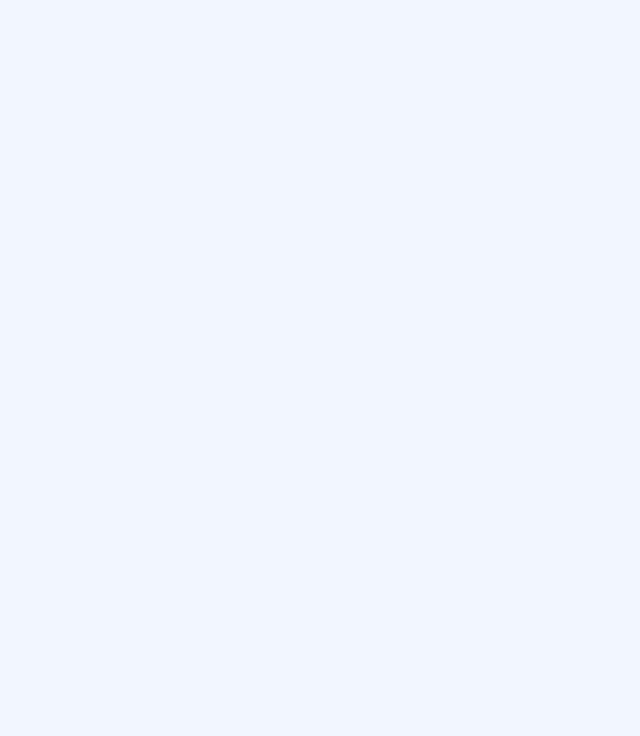
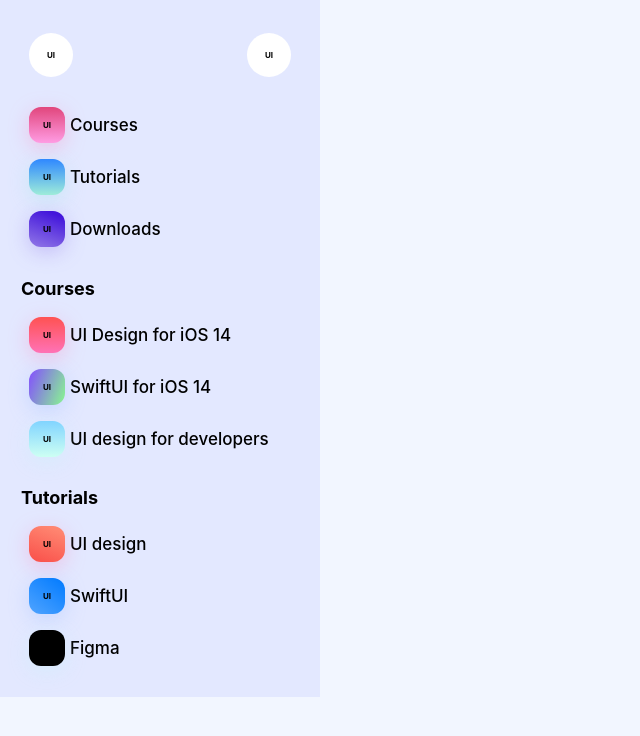
Before and after one commit to austinogiza/collaboration-with-ife, a React (Create React App) app: page / in a window 1280 px wide. Shown: the top 736 px of the page, without its empty margins (0-640 px from the left). Built offline with nearby package versions, Linux system fonts and the light colour scheme.

Commit message:
sideBar first commit -ifechi

```diff
--- a/package.json
+++ b/package.json
@@ -9,6 +9,7 @@
     "axios": "^0.21.1",
     "react": "^17.0.1",
     "react-dom": "^17.0.1",
+    "react-icons": "^4.2.0",
     "react-router-dom": "^5.2.0",
     "react-scripts": "4.0.3",
     "react-spinner-material": "^1.3.1",
--- a/src/App.js
+++ b/src/App.js
@@ -2,7 +2,7 @@
 import './App.css';
 import Layout from './container/Layout';
 import Home from './pages/Home';
-import ScrollTop from './components/ScrollTop'
+import ScrollTop from './components/ScrollTop';
 
 function App() {
   return (
@@ -16,7 +16,9 @@
 <Route path="/" exact component={Home}/>
 
 </Switch>
+
 </Layout>
+
 </Router>
    </>
   );
--- a/src/components/Sidebar.js
+++ b/src/components/Sidebar.js
@@ -1,11 +1,245 @@
-import React from 'react'
+import React from 'react';
+import styled,{ css } from 'styled-components';
+import { Link } from 'react-router-dom';
+import {FaFigma, DiSwift} from 'react-icons/fa';
+
 
 const Sidebar = () => {
   return (
-    <div>
+    <Nav>
+      <Rect>
+          <Link>
+            <Icon circle>UI</Icon>
+          </Link>
 
-    </div>
+          <Link>
+            <Icon circle>UI</Icon>
+         </Link>
+      </Rect>
+      <Card>
+        {/* <Tile>
+          <Link className='tile'>
+            <Icon pink1>UI</Icon>
+            Courses
+          </Link>
+        </Tile>
+        <Tile>
+          <Link className='tile'>
+            <Icon blue1>UI</Icon>
+            Tutorials
+          </Link>
+        </Tile>
+        <Tile>
+          <Link className='tile'>
+            <Icon purple>UI</Icon>
+            Downloads
+          </Link>
+        </Tile> */}
+        {renderHeaders()}
+      </Card>
+      <Card id='courses'>
+        <header>Courses</header>
+        {renderSection('Courses')}
+      </Card>
+      <Card id='tutorials'>
+        <header>Tutorials</header>
+        {renderSection('Tutorials')}
+      </Card>
+    </Nav>
   )
 }
 
+
+// const white1 = '#F2F6FF';
+// const white2 = '#E3E8FF';
+// const white3 = '#D3D9f3';
+// const blue = '#1A2151';
+// const purple1 = '#6234D5';
+// const purple2 = '#8449FC';
+// const cyan1 = '#00C6F2';
+// const cyan2 = '#00CFFD';
+// const pink1 = '#FF52A0';
+// const pink2 = '#FF6FB0';
+
+const Nav = styled.nav`
+  display:flex;
+  flex-direction:column;
+  justify-contents:flex-start;
+  align-items:flex-start;
+  width:320px;
+  background:#E3E8FF;
+  padding:5% 0;
+`
+const Card = styled.ul`
+  width:95%;
+  padding:2% 5%;
+  display:flex;
+  flex-direction:column;
+  list-style:none;
+
+  header {
+    font-size:18px;
+    font-weight:bold;
+    margin:10px 5px;
+  }
+
+`
+const Tile = styled.li`
+margin:0;
+border-radius:10px;
+position:relative;
+width:294px;
+display:flex;
+flex-direction:row;
+align-items:center;
+justify-content:flex-start;
+
+
+  a{
+    padding:8px;
+    font-style:normal;
+    font-size:17px;
+    font-weight:500;
+    line-height:20px;
+    border-radius:20px;
+    text-decoration:none;
+    color:black;
+    width:100%;
+    display:flex;
+    flex-direction:row;
+    align-items:center;
+    justify-content:flex-start;
+  }
+
+  a:hover{
+    background:#00C6F2;
+  }
+
+  ${props => props.justify && css`
+  justify-content:${props.justify};
+  `}
+`
+const Icon = styled.span`
+margin:auto 5px;
+width:36px;
+height:36px;
+border-radius:12px;
+background:black;
+color:black;
+font-weight:bold;
+display:flex;
+justify-content:center;
+align-items:center;
+font-size:8px;
+//filter:drop-shadow(0px 5px 10px);
+
+  ${props=>props.circle && css`
+    height:44px;
+    width:44px;
+    border-radius:50%;
+    background:white;
+  `}
+
+  ${props=>props.color === 'pink1' && css`
+  filter:drop-shadow(0px 5px 10px rgba(255,111,171,0.3));
+  background:linear-gradient(180deg, #E1467C 0%, #FF9CE3 100%);
+  `}
+  ${props=>props.color === 'blue1' && css`
+  filter:drop-shadow(0px 5px 10px rgba(140,228,224,0.3));
+  background:linear-gradient(180deg, #2F88FF 0%, #9EECD9 100%);
+  `}
+  ${props=>props.color === 'purple' && css`
+  filter:drop-shadow(0px 5px 10px rgba(123,91,228,0.3));
+  background:linear-gradient(200.44deg, #4316DB 13.57%, #9076E7 98.38%);
+  `}
+  ${props=>props.color === 'pink2' && css`
+  filter:drop-shadow(0px 5px 10px rgba(255,111,171,0.3));
+  background:linear-gradient(180deg, #FF5252 0%, #FF72B6 100%);
+  `}
+  ${props=>props.color === 'blue2' && css`
+  filter:drop-shadow(0px 5px 10px rgba(134,174,255,0.3));
+  background:linear-gradient(111.34deg, #844EFF 0.04%, #88F88F 100.04%);
+  `}
+  ${props=>props.color === 'cyan' && css`
+  filter:drop-shadow(0px 5px 10px rgba(187,245,246,0.3));
+  background:linear-gradient(180deg, #81D4FF 0%, #CDFFF3 100.04%);
+  `}
+  ${props=>props.color === 'orange' && css`
+  filter:drop-shadow(0px 5px 10px rgba(255,111,171,0.3));
+  background:linear-gradient(200.42deg, #FF8570 13.57%, #F9504A 98.35%);
+  `}
+
+  ${props=>props.color === 'blue3' && css`
+  filter:drop-shadow(0px 5px 10px rgba(134,174,255,0.3));
+  background:linear-gradient(218.31deg, #007AFF 0%, #50A4FF 100%);
+  `}
+
+  ${props=>props.color === 'black' && css`
+  filter:drop-shadow(0px 5px 10px rgba(187,245,246,0.3));
+  `}
+
+
+`
+const Rect = styled.div`
+margin:auto;
+width:294px;
+width:95%;
+padding:5%;
+display:flex;
+flex-direction:row;
+justify-content:space-between;
+align-items:center;
+
+a{
+  text-decoration:none;
+}
+`
+const navlist=[
+  {header:'Courses',
+    tiles:[
+      {name:'UI Design for iOS 14',icon:'',color:'pink2',path:''},
+      {name:'SwiftUI for iOS 14',icon:'',color:'blue2',path:''},
+      {name:'UI design for developers',icon:'',color:'cyan',path:''},
+    ],
+    color:'pink1',
+  },
+  {header:'Tutorials',
+    tiles:[
+      {name:'UI design',icon:'',color:'orange',path:''},
+      {name:'SwiftUI',icon:'',color:'blue3',path:''},
+      {name:'Figma',icon:'',color:'black',path:''},
+    ],
+    color:'blue1',
+  },
+  {header:'Downloads',
+  color:'purple',
+  },
+]
+const renderHeaders = () =>{
+    return navlist.map((item,index)=>{
+      return(
+        <Tile key={`${item.header}`}>
+          <Link className='tile'>
+            <Icon color={item.color}>UI</Icon>
+            {item.header}
+          </Link>
+        </Tile>
+      )
+    })
+}
+
+const renderSection = (section) =>{
+  const list = navlist.filter(item=>item.header===section)[0];
+  return list['tiles'].map((item,index)=>{
+    return (
+      <Tile key={`${section}Tile${index}`}>
+        <Link className='tile'>
+          <Icon color={item.color}>UI</Icon>
+          {item.name}
+        </Link>
+      </Tile>
+    )})
+}
+
+
 export default Sidebar
--- a/src/pages/Home.js
+++ b/src/pages/Home.js
@@ -7,7 +7,6 @@
   return (
 <>
 <Body>
-
   <Sidebar/>
   <Right/>
 </Body>
@@ -18,7 +17,6 @@
 
 
 const Body  = styled.div`
-
 width: 100%;
 height:100%;
 display: grid;
```
Also changed, not shown: 1 other file (tests, documents, lock files or other folders).
